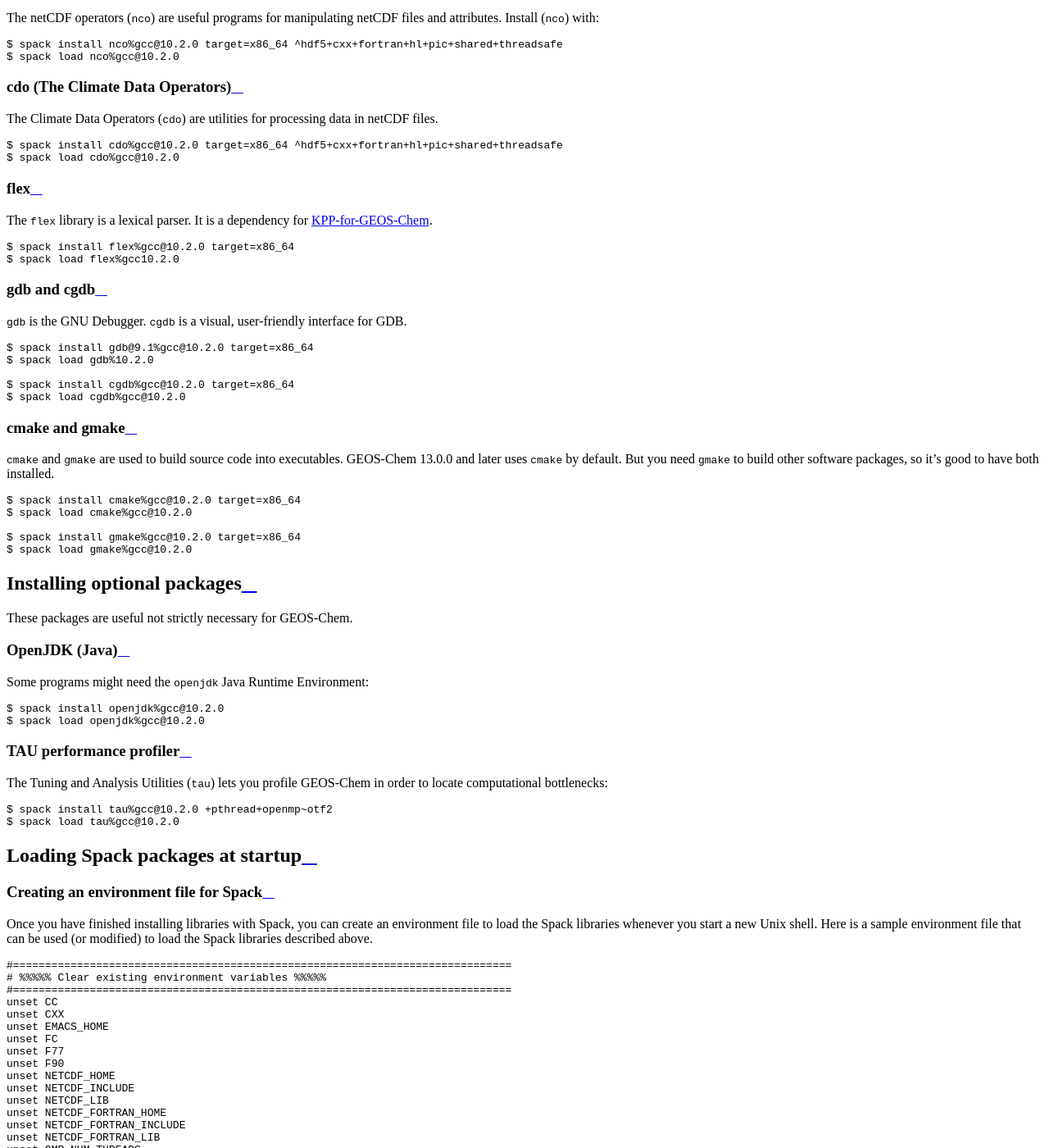
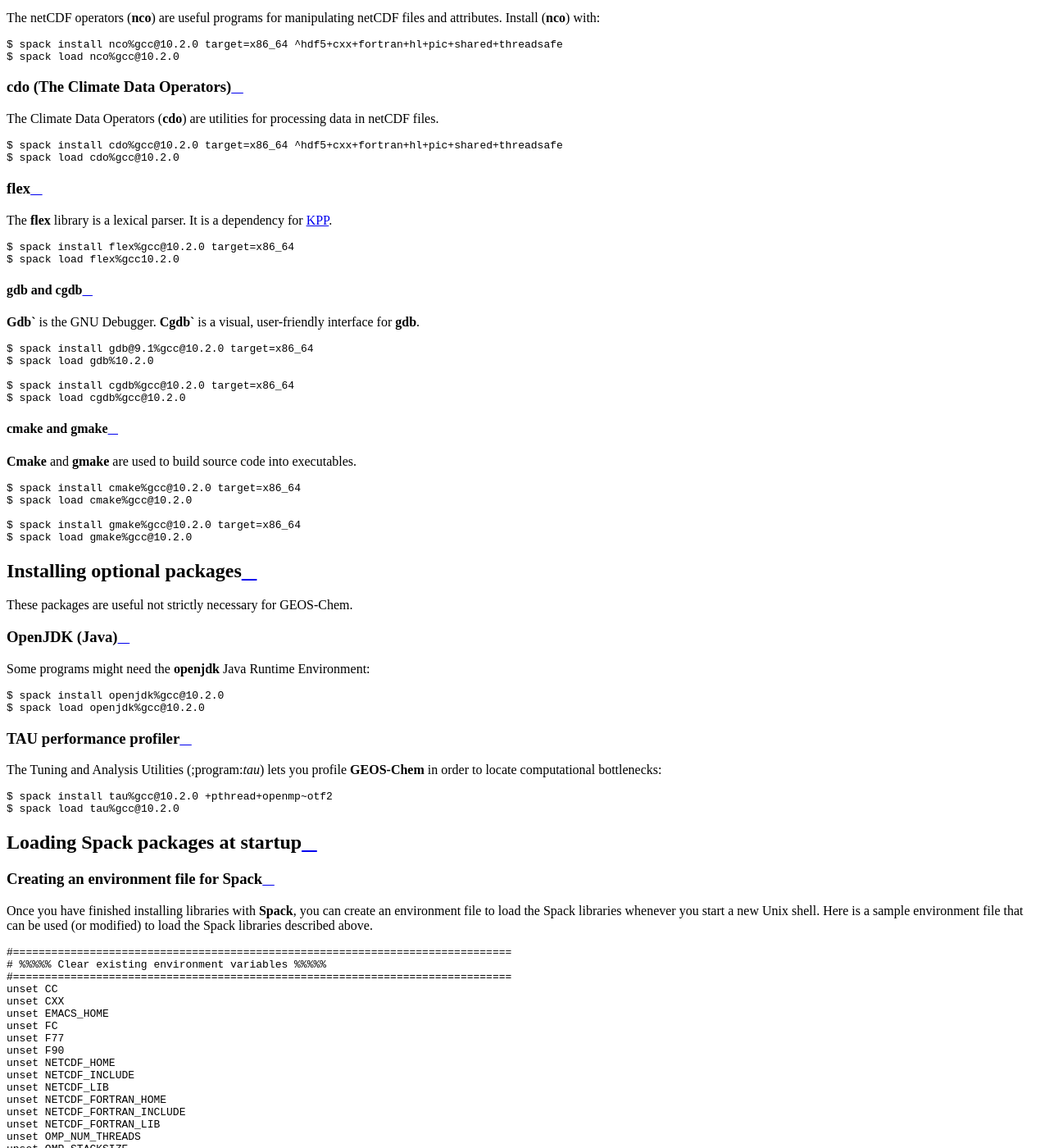
Before and after one commit to geoschem/GCClassic, a Sphinx documentation site: the page built from docs/source/supplement/spack.rst, in a window 1280 px wide and 1400 px high, scrolled down 2890 px. Shown: the whole window at 82% size. Built offline with Sphinx 7.4.7 and the Read the Docs theme 2.0.0, drawn with Linux system fonts in a browser that asks for light colours; pages that are not in the unit, such as notebooks, are missing from menus; some of the changed lines change nothing that is shown; some of the changed text lies outside the part shown.

Commit message:
Cleaned up formatting in docs/source/supplemental/spack.rst
- Made sure that header formatting is consistent
- More consistent use of proper tags

Signed-off-by: Bob Yantosca <yantosca@seas.harvard.edu>

```diff
--- a/docs/source/supplement/spack.rst
+++ b/docs/source/supplement/spack.rst
@@ -1,18 +1,20 @@
 .. _build-libraries-for-geos-chem-with-spack:
 
+########################################
 Build libraries for GEOS-Chem with Spack
-========================================
+########################################
 
 Here are some up-to-date instructions on installing a software stack for
 GEOS-Chem Classic with Spack.
 
+===================
 Initial Spack setup
------------------------
+===================
 
 .. _installing-spack-to-your-home-directory:
 
 Install spack to your home directory
-~~~~~~~~~~~~~~~~~~~~~~~~~~~~~~~~~~~~
+------------------------------------
 
 Spack can be installed with Git, as follows:
 
@@ -24,7 +26,7 @@
 .. _initialize-spack:
 
 Initialize Spack
-~~~~~~~~~~~~~~~~~~~~
+----------------
 
 To initialize Spack type these commands:
 
@@ -36,7 +38,7 @@
 .. _make-sure-the-default-compiler-is-in-compilers.yaml:
 
 Make sure the default compiler is in compilers.yaml
-~~~~~~~~~~~~~~~~~~~~~~~~~~~~~~~~~~~~~~~~~~~~~~~~~~~
+---------------------------------------------------
 
 Tell Spack to search for compilers:
 
@@ -77,8 +79,9 @@
 files are located.
 exec
 
+==============================
 Build the GCC 10.2.0 compilers
-------------------------------
+==============================
 
 Let's build a newer compiler verion with Spack. In this case we'll build
 the GNU Compiler Collection 10.2.0 using the default compilers.
@@ -91,7 +94,7 @@
 .. _update-compilers.yaml-with-the-compiler-you-just-built:
 
 Update compilers.yaml
-~~~~~~~~~~~~~~~~~~~~~
+---------------------
 
 In order for Spack to use this new compiler to build other packages,
 the compilers.yaml file must be updated using these commands:
@@ -102,19 +105,22 @@
     $ spack compiler find
 
 
+.. _install-libs:
+
+========================================
 Install required libraries for GEOS-Chem
-----------------------------------------
+========================================
 
 .. _install-hdf5:
 
 Now that we have installed a the GNU Compiler Collection 10.2.0, we
 can use it to build the required libraries for GEOS-Chem Classic.
 
+
 HDF5
-~~~~
-
-Now we can start installing libraries. First, let's install HDF5,
-which is a dependency of netCDF.
+----
+Now we can start installing libraries. First, let's install :program:`HDF5`,
+which is a dependency of :program:`netCDF`.
 
 .. code-block:: console
 
@@ -126,9 +132,9 @@
 .. _install-netcdf-fortran-and-netcdf-c:
 
 netCDF-Fortran and netCDF-C
-~~~~~~~~~~~~~~~~~~~~~~~~~~~
+---------------------------
 
-Now that we have installed HDF5, we may proceed to installing
+Now that we have installed :program:, we may proceed to installing
 netCDF-Fortran (which will install netCDF-C as a dependency).
 
 .. code-block:: console
@@ -145,9 +151,9 @@
 .. _install-ncview:
 
 ncview
-~~~~~~
+------
 
-``ncview`` is a convenient viewer for browsing netCDF files. Install it with:
+:program:`Ncview` is a convenient viewer for browsing netCDF files. Install it with:
 
 .. code-block:: console
 
@@ -157,10 +163,11 @@
 .. _install-the-netcdf-operators-nco:
 
 nco (The netCDF Operators)
-~~~~~~~~~~~~~~~~~~~~~~~~~~
+--------------------------
 
-The netCDF operators (``nco``) are useful programs for manipulating netCDF files
-and attributes.  Install (``nco``) with:
+The netCDF operators (:program:`nco`) are useful programs for
+manipulating netCDF files and attributes.  Install (:program:`nco`)
+with:
 
 .. code-block:: console
 
@@ -170,9 +177,10 @@
 .. _install-climate-data-operators-cdo:
 
 cdo (The Climate Data Operators)
-~~~~~~~~~~~~~~~~~~~~~~~~~~~~~~~~
+--------------------------------
 
-The Climate Data Operators (``cdo``) are utilities for processing data in netCDF files.
+The Climate Data Operators (:program:`cdo`) are utilities for
+processing data in netCDF files.
 
 .. code-block:: console
 
@@ -182,10 +190,10 @@
 .. _install-flex:
 
 flex
-~~~~~
+----
 
-The ``flex`` library is a lexical parser. It is a dependency for
-`KPP-for-GEOS-Chem <https://kpp.readthedocs.io>`_.
+The :program:`flex` library is a lexical parser. It is a dependency for
+`KPP <https://kpp.readthedocs.io>`_.
 
 .. code-block:: console
 
@@ -197,7 +205,8 @@
 gdb and cgdb
 ~~~~~~~~~~~~
 
-``gdb`` is the GNU Debugger. ``cgdb`` is a visual, user-friendly interface for GDB.
+:program:`Gdb`` is the GNU Debugger. :program:`Cgdb`` is a visual,
+user-friendly interface for :program:`gdb`.
 
 .. code-block:: console
 
@@ -212,9 +221,8 @@
 cmake and gmake
 ~~~~~~~~~~~~~~~
 
-``cmake`` and ``gmake`` are used to build source code into executables.
-GEOS-Chem 13.0.0 and later uses ``cmake`` by default. But you need ``gmake``
-to build other software packages, so it's good to have both installed.
+:program:`Cmake` and :program:`gmake` are used to build source code
+into executables.
 
 .. code-block:: console
 
@@ -226,17 +234,18 @@
 
 .. _installing-optional-packages:
 
+============================
 Installing optional packages
-----------------------------
+============================
 
 These packages are useful not strictly necessary for GEOS-Chem.
 
 .. _openjdk-java:
 
 OpenJDK (Java)
-~~~~~~~~~~~~~~~~~~~
+--------------
 
-Some programs might need the ``openjdk`` Java Runtime Environment:
+Some programs might need the :program:`openjdk` Java Runtime Environment:
 
 .. code-block:: console
 
@@ -246,10 +255,10 @@
 .. _tau-performance-profiler:
 
 TAU performance profiler
-~~~~~~~~~~~~~~~~~~~~~~~~
+------------------------
 
-The Tuning and Analysis Utilities (``tau``) lets you profile GEOS-Chem in
-order to locate computational bottlenecks:
+The Tuning and Analysis Utilities (;program:`tau`) lets you profile
+:program:`GEOS-Chem` in order to locate computational bottlenecks:
 
 .. code-block:: console
 
@@ -258,18 +267,19 @@
 
 .. _loading-spack-packages-at-startup:
 
+=================================
 Loading Spack packages at startup
----------------------------------
+=================================
 
 .. _creating-an-environment-file-for-spack:
 
 Creating an environment file for Spack
-~~~~~~~~~~~~~~~~~~~~~~~~~~~~~~~~~~~~~~
+--------------------------------------
 
-Once you have finished installing libraries with Spack, you can create
-an environment file to load the Spack libraries whenever you start a new
-Unix shell. Here is a sample environment file that can be used (or
-modified) to load the Spack libraries described above.
+Once you have finished installing libraries with :program:`Spack`, you
+can create an environment file to load the Spack libraries whenever
+you start a new Unix shell. Here is a sample environment file that can
+be used (or modified) to load the Spack libraries described above.
 
 .. code-block:: bash
 
@@ -401,19 +411,19 @@
 .. _loading-spack-built-libraries:
 
 Loading Spack-built libraries
-~~~~~~~~~~~~~~~~~~~~~~~~~~~~~~~~~~
-
+-----------------------------
 Whenever you start a new Unix session (either by opening a terminal
-window or running a new job), your ``.bashrc`` and ``.bash_aliases`` files
-will be sourced, and the commands contained within them applied. You
-should then load the Spack modules by typing at the terminal prompt:
+window or running a new job), your :file:`.bashrc` and
+:file:`.bash_aliases` files will be sourced, and the commands
+contained within them applied. You should then load the Spack
+modules by typing at the terminal prompt:
 
 .. code-block:: console
 
     $ source ~/.spack.env
 
-You can also add some code to your ``.bash_aliases`` so that this will be
-done automatically:
+You can also add some code to your :file:`.bash_aliases` so that this
+will be done automatically:
 
 .. code-block:: bash
 
@@ -460,7 +470,7 @@
 .. _setting-the-number-of-cores-for-openmp:
 
 Setting the number of cores for OpenMP
-~~~~~~~~~~~~~~~~~~~~~~~~~~~~~~~~~~~~~~
+--------------------------------------
 
 If you type:
 
@@ -468,8 +478,9 @@
 
     $ source ~/.spack.env
 
-by itself, this will set the ``OMP_NUM_THREADS`` variable to 1. This
-variable sets the number of computational cores that OpenMP should use.
+by itself, this will set the :envvar:`OMP_NUM_THREADS` variable
+to 1. This variable sets the number of computational cores that OpenMP
+should use.
 
 You can change this with, e.g.
 
@@ -477,14 +488,14 @@
 
     source ~/.spack.env 6
 
-which will set ``OMP_NUM_THREADS`` to 6. In this case, GEOS-Chem Classic
-(and other programs that use OpenMP parallelization) will parallelize
-with 6 cores.
+which will set :envvar:`OMP_NUM_THREADS` to 6. In this case, GEOS-Chem
+Classic (and other programs that use OpenMP parallelization) will
+parallelize with 6 cores.
 
-If you are using the SLURM scheduler and are source ``.spack.env`` in your
-job script, then ``OMP_NUM_THREADS`` will be automatically set to
-``SLURM_CPUS_PER_TASK``, which is then number of cores requested. If you
-are not using SLURM then you should add e.g.
+If you are using the SLURM scheduler and are source :file:`.spack.env`
+in your job script, then :file:`OMP_NUM_THREADS` will be automatically
+set to :file:`SLURM_CPUS_PER_TASK`, which is then number of cores
+requested. If you are not using SLURM then you should add e.g.
 
 .. code-block:: bash
 
```
